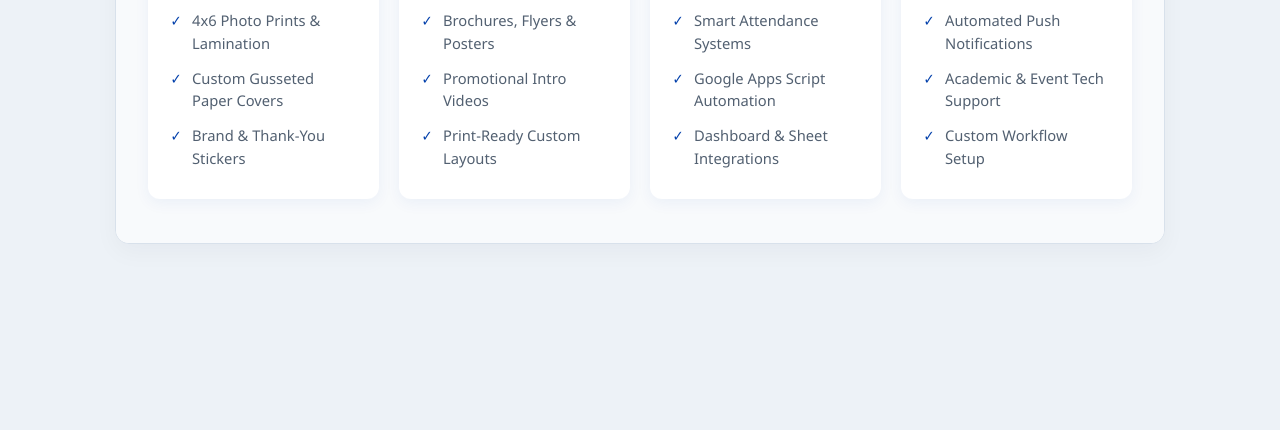
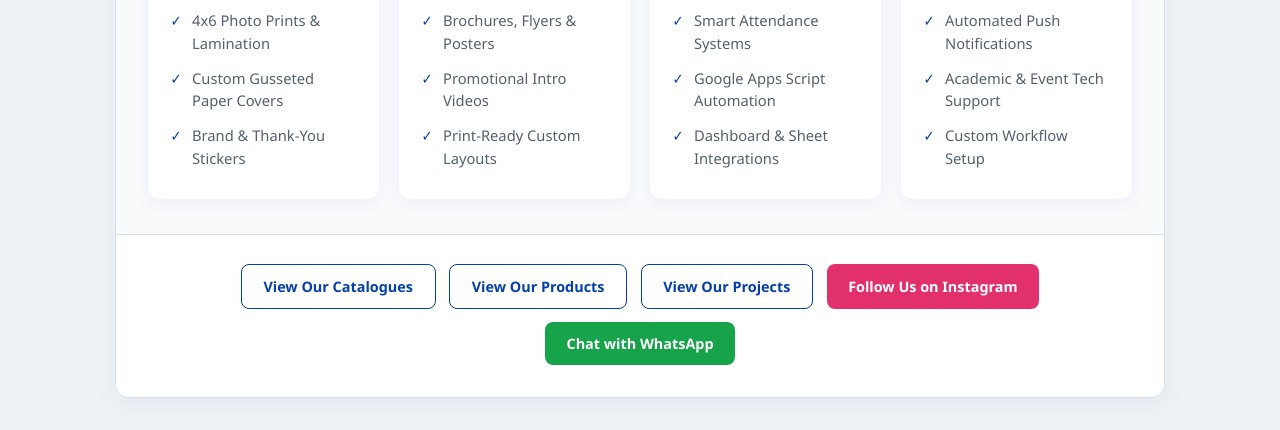
Before and after one commit to FlexoraHub/FlexoraHUB, a plain HTML site: page index.html in a window 1280 px wide. Shown: the part 889-1319 px from the top of the page. Before the commit the page ends 1165 px from the top, so only its background shows below. Drawn offline with Linux system fonts and the light colour scheme.

Commit message:
Update index.html

```diff
--- a/index.html
+++ b/index.html
@@ -10,6 +10,11 @@
             --card-bg: #ffffff;
             --border-color: #d8e1eb;
             --primary: #0340ab;
+            --primary-hover: #022d7a;
+            --whatsapp: #16a34a;
+            --whatsapp-hover: #15803d;
+            --instagram: #e1306c;
+            --instagram-hover: #c12358;
             --text-dark: #1e293b;
             --text-muted: #526071;
         }
@@ -60,7 +65,7 @@
 
         /* Services Body */
         .services-section {
-            padding: 2.5rem 2rem 2.8rem;
+            padding: 2.5rem 2rem 2.2rem;
             background-color: #f8fafc;
         }
 
@@ -134,6 +139,72 @@
             top: 0;
         }
 
+        /* Quick Action Buttons Section */
+        .actions-section {
+            background: #ffffff;
+            border-top: 1px solid var(--border-color);
+            padding: 1.8rem 2rem 2rem;
+            text-align: center;
+        }
+
+        .btn-group {
+            display: flex;
+            flex-wrap: wrap;
+            justify-content: center;
+            gap: 0.85rem;
+        }
+
+        .action-btn {
+            display: inline-flex;
+            align-items: center;
+            justify-content: center;
+            padding: 0.75rem 1.35rem;
+            border-radius: 8px;
+            font-size: 0.9rem;
+            font-weight: 600;
+            text-decoration: none;
+            color: #ffffff;
+            background-color: var(--primary);
+            transition: background-color 0.2s, transform 0.2s, box-shadow 0.2s;
+        }
+
+        .action-btn:hover {
+            background-color: var(--primary-hover);
+            transform: translateY(-2px);
+            box-shadow: 0 4px 12px rgba(3, 64, 171, 0.18);
+        }
+
+        /* Outline style for first 3 explore buttons */
+        .action-btn.outline {
+            background-color: #ffffff;
+            color: var(--primary);
+            border: 1.5px solid var(--primary);
+        }
+
+        .action-btn.outline:hover {
+            background-color: var(--primary);
+            color: #ffffff;
+        }
+
+        /* Instagram & WhatsApp Accent Buttons */
+        .action-btn.insta {
+            background-color: var(--instagram);
+        }
+
+        .action-btn.insta:hover {
+            background-color: var(--instagram-hover);
+            box-shadow: 0 4px 12px rgba(225, 48, 108, 0.25);
+        }
+
+        .action-btn.whatsapp {
+            background-color: var(--whatsapp);
+        }
+
+        .action-btn.whatsapp:hover {
+            background-color: var(--whatsapp-hover);
+            box-shadow: 0 4px 12px rgba(22, 163, 74, 0.25);
+        }
+
         /* Responsive adjustments for Tablet & Mobile */
         @media (max-width: 900px) {
             .services-grid {
@@ -146,6 +217,10 @@
             .services-section { padding: 1.8rem 1.2rem; }
             .services-grid {
                 grid-template-columns: 1fr;
+            }
+            .actions-section { padding: 1.5rem 1.2rem; }
+            .action-btn {
+                width: 100%;
             }
         }
     </style>
@@ -209,6 +284,18 @@
             </div>
         </div>
 
+        <!-- 5 Action Buttons Section -->
+        <div class="actions-section">
+            <div class="btn-group">
+                <!-- Replace # with your actual links -->
+                <a href="#" target="_blank" class="action-btn outline">View Our Catalogues</a>
+                <a href="#" target="_blank" class="action-btn outline">View Our Products</a>
+                <a href="#" target="_blank" class="action-btn outline">View Our Projects</a>
+                <a href="#" target="_blank" class="action-btn insta">Follow Us on Instagram</a>
+                <a href="https://wa.me/919342451882?text=Hi%20RRS%20FlexoraHub!" target="_blank" class="action-btn whatsapp">Chat with WhatsApp</a>
+            </div>
+        </div>
+
     </div>
 
 </body>
```
